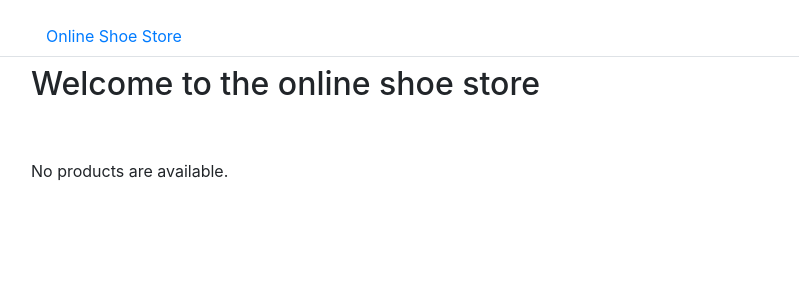
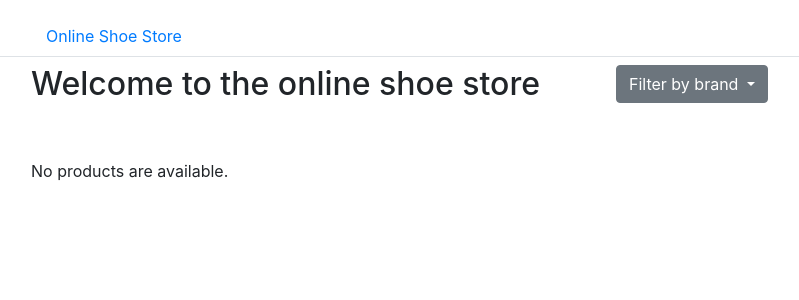
Before and after one commit to H09bdavies/BillBuddy_Test, a Django app: template billbuddy_test/shoestore/templates/shoestore/index.html in a window 1280 px wide. Shown: the top 300 px of the page, without its empty margins (39-838 px from the left). Run offline with Django 3.2, Linux system fonts and the light colour scheme; the template is opened without the code that fills it: values that come from a table or form of the project are taken from there, others are empty; data comes from the database, SQL or seed files in the repository; some libraries are stand-ins or nearby versions.

Commit message:
Finished first version, added some UI features

```diff
--- a/billbuddy_test/billbuddy_test/urls.py
+++ b/billbuddy_test/billbuddy_test/urls.py
@@ -15,6 +15,7 @@ Including another URLconf
 """
 from django.contrib import admin
 from django.urls import include, path
+from django.contrib.auth import views as auth_views
 
 urlpatterns = [
     path('shoestore/', include('shoestore.urls')),
--- a/billbuddy_test/shoestore/templates/shoestore/detail.html
+++ b/billbuddy_test/shoestore/templates/shoestore/detail.html
@@ -7,8 +7,8 @@
     <div style="background:transparent !important" class="jumbotron">
       <h1 class="display-4">{{product.product_name}}</h1>
       <p class="lead">{{product.product_desc}}</p>
+      <p class="lead">£{{product.price}}</p>
       <hr class="my-4">
-      <p>It uses utility classes for typography and spacing to space content out within the larger container.</p>
       <p class="lead">
         <a class="btn btn-primary btn-lg" href="#" role="button">Add to basket</a>
       </p>
--- a/billbuddy_test/shoestore/templates/shoestore/index.html
+++ b/billbuddy_test/shoestore/templates/shoestore/index.html
@@ -3,8 +3,26 @@
 {% block content %}
 <body>
   <div class="container fluid">
-    <div class="row mb-5">
-      <div class="text align-middle"><h2>Welcome to the online shoe store</h2></div>
+    <div class="row">
+      <div class="col-md">
+        <div class="row mb-5">
+          <div class="text align-middle"><h2>Welcome to the online shoe store</h2></div>
+        </div>
+      </div>
+      <div class="col-md">
+        <div class="dropdown">
+          <button class="btn btn-secondary dropdown-toggle" type="button" id="dropdownMenuButton" data-toggle="dropdown" aria-haspopup="true" aria-expanded="false">
+            Filter by brand
+          </button>
+          <div class="dropdown-menu" aria-labelledby="dropdownMenuButton">
+              {% if brand_list %}
+                {% for brand in brand_list %}
+                  <a class="dropdown-item" href="/shoestore/brands/{{brand.brand_name}}/">{{brand.brand_name}}</a>
+                {% endfor %}
+              {% endif %}
+          </div>
+        </div>
+      </div>
     </div>
     <div class="row">
       {% if newest_products_list %}
@@ -14,7 +32,7 @@
               <div class="card-body">
                 <h5 class="card-title">{{product.product_name}}</h5>
                 <p class="card-text">{{product.product_description}}</p>
-                <a href="/shoestore/{{ product.id }}/" class="btn btn-primary">Go somewhere</a>
+                <a href="/shoestore/product/{{ product.id }}/" class="btn btn-primary">View product details</a>
               </div>
             </div>
         {% endfor %}
--- a/billbuddy_test/shoestore/urls.py
+++ b/billbuddy_test/shoestore/urls.py
@@ -4,5 +4,6 @@ from . import views
 
 urlpatterns = [
     path('', views.index, name='index'),
-    path('<int:product_id>/', views.detail, name='detail'),
+    path('product/<int:product_id>/', views.detail, name='detail'),
+    path('brand/<int:brand_name>/', views.detail, name='brands'),
 ]
```
Also changed, not shown: billbuddy_test/shoestore/templates/shoestore/brands.html (added, +39 -0 lines), billbuddy_test/shoestore/views.py (+8 -1 lines).
